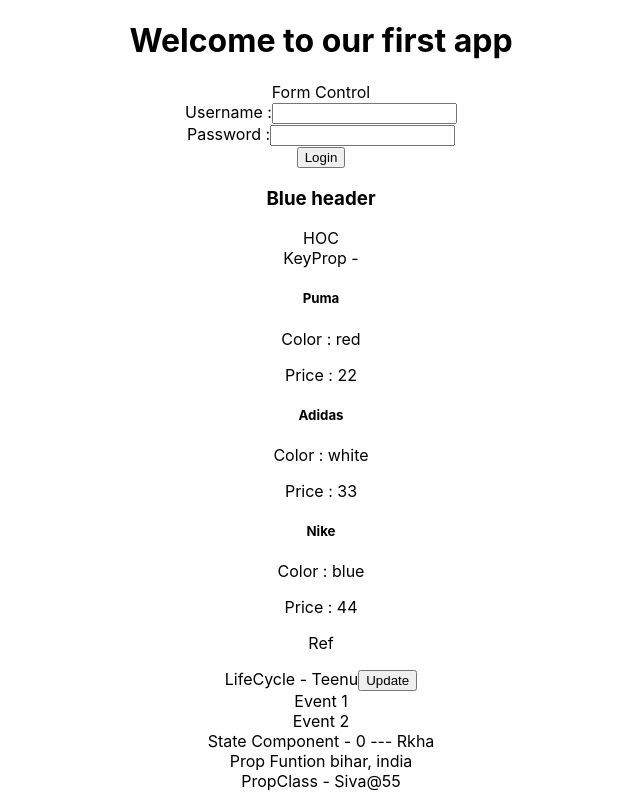
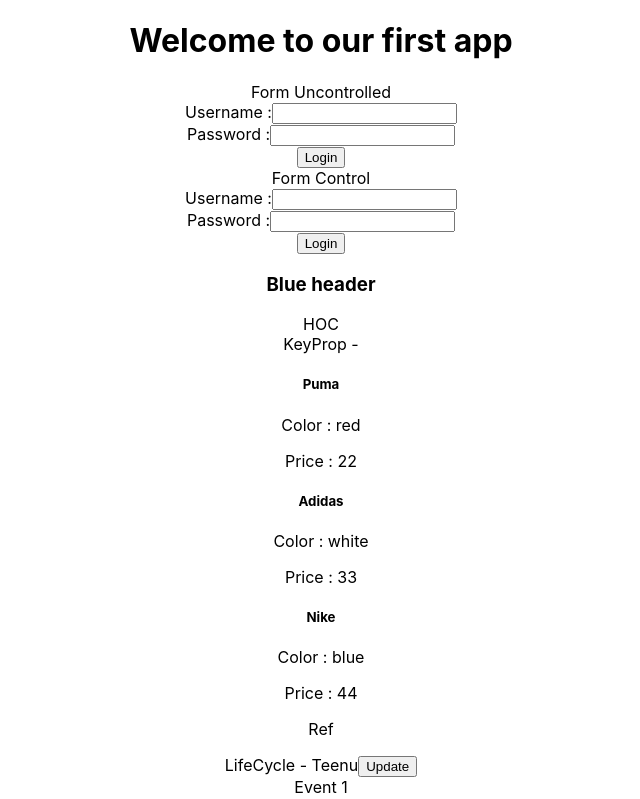
Before and after one commit to paravathmuhsin/react-basics, a React (Create React App) app: page / in a window 1280 px wide. Shown: the top 799 px of the page, without its empty margins (319-959 px from the left). Built offline with nearby package versions, Linux system fonts and the light colour scheme.

Commit message:
form handling

```diff
--- a/src/App.js
+++ b/src/App.js
@@ -2,6 +2,7 @@ import "./App.css";
 import Event from "./Event";
 import First from "./First";
 import FormControl from "./FormControl";
+import FormUncontrolled from "./FormUncontrolled";
 import HOC from "./HOC";
 import KeyProp from "./KeyProp";
 import LifeCycle from "./LifeCycle";
@@ -16,6 +17,7 @@ function App() {
   return (
     <div className="App">
       <h1>Welcome to our first app</h1>
+      <FormUncontrolled />
       <FormControl />
       <HOC name="teenu" age={6} />
       <KeyProp />
--- a/src/FormControl.js
+++ b/src/FormControl.js
@@ -6,15 +6,20 @@ export default class FormControl extends Component {
     password: "",
   };
   changeHandler = (e) => {
-    this.setState({ ...this.state, username: e.target.value });
+    this.setState({ ...this.state, [e.target.name]: e.target.value });
   };
   submitHandler = (e) => {
     // 1. prevent the default action redirection
     e.preventDefault();
 
-    // 2. feth the user inputed values
+    // 2. fetch the user inputed values
+    const { username, password } = this.state;
 
     // 3. use the input(call API or ....)
+    console.log(username, password)
+    // url
+    // GET/POST/PUT/PATCH/DELETE
+    // format of data to pass
   };
   render() {
     return (
@@ -25,13 +30,20 @@ export default class FormControl extends Component {
             Username :
             <input
               onChange={this.changeHandler}
+              name="username"
               type="text"
               value={this.state.username}
             />
           </label>
           <br />
           <label>
-            Password :<input type="password" value={this.state.password} />
+            Password :
+            <input
+              type="password"
+              name="password"
+              onChange={this.changeHandler}
+              value={this.state.password}
+            />
           </label>
           <br />
           <button type="submit">Login</button>
--- /dev/null
+++ b/src/FormUncontrolled.js
@@ -0,0 +1,40 @@
+import React, { Component, createRef } from "react";
+
+export default class FormUncontrolled extends Component {
+  username = createRef(null);
+  password = createRef(null);
+
+  submitHandler = (e) => {
+    // 1. prevent the default action redirection
+    e.preventDefault();
+
+    // 2. fetch the user inputed values
+    const username= this.username.current.value;
+    const password= this.password.current.value;
+    // 3. use the input(call API or ....)
+    console.log(username, password)
+    // url
+    // GET/POST/PUT/PATCH/DELETE
+    // format of data to pass
+  };
+  render() {
+    return (
+      <div>
+        Form Uncontrolled
+        <form onSubmit={this.submitHandler}>
+          <label>
+            Username :
+            <input name="username" ref={this.username} type="text" />
+          </label>
+          <br />
+          <label>
+            Password :
+            <input type="password" ref={this.password} name="password" />
+          </label>
+          <br />
+          <button type="submit">Login</button>
+        </form>
+      </div>
+    );
+  }
+}
```
